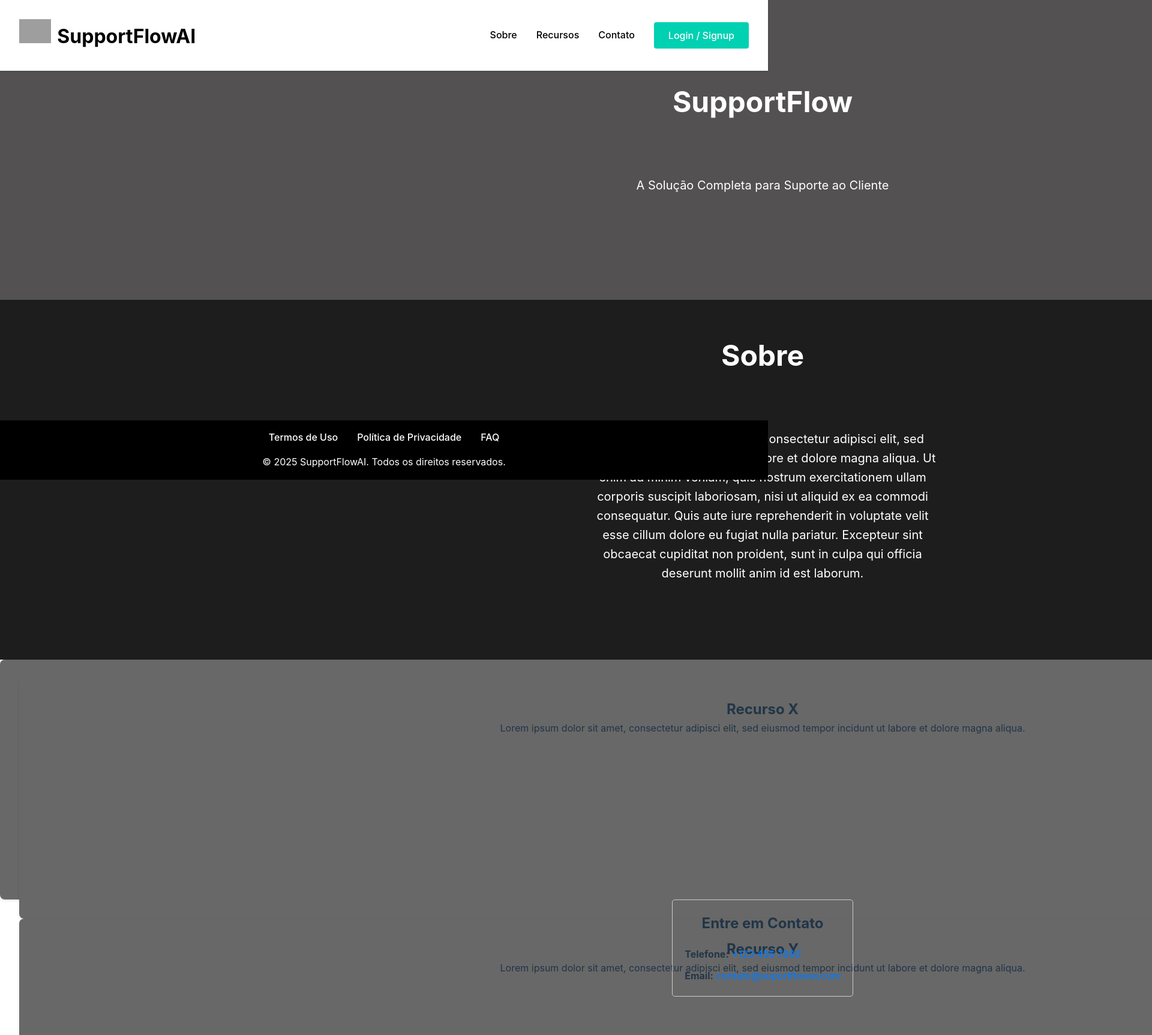
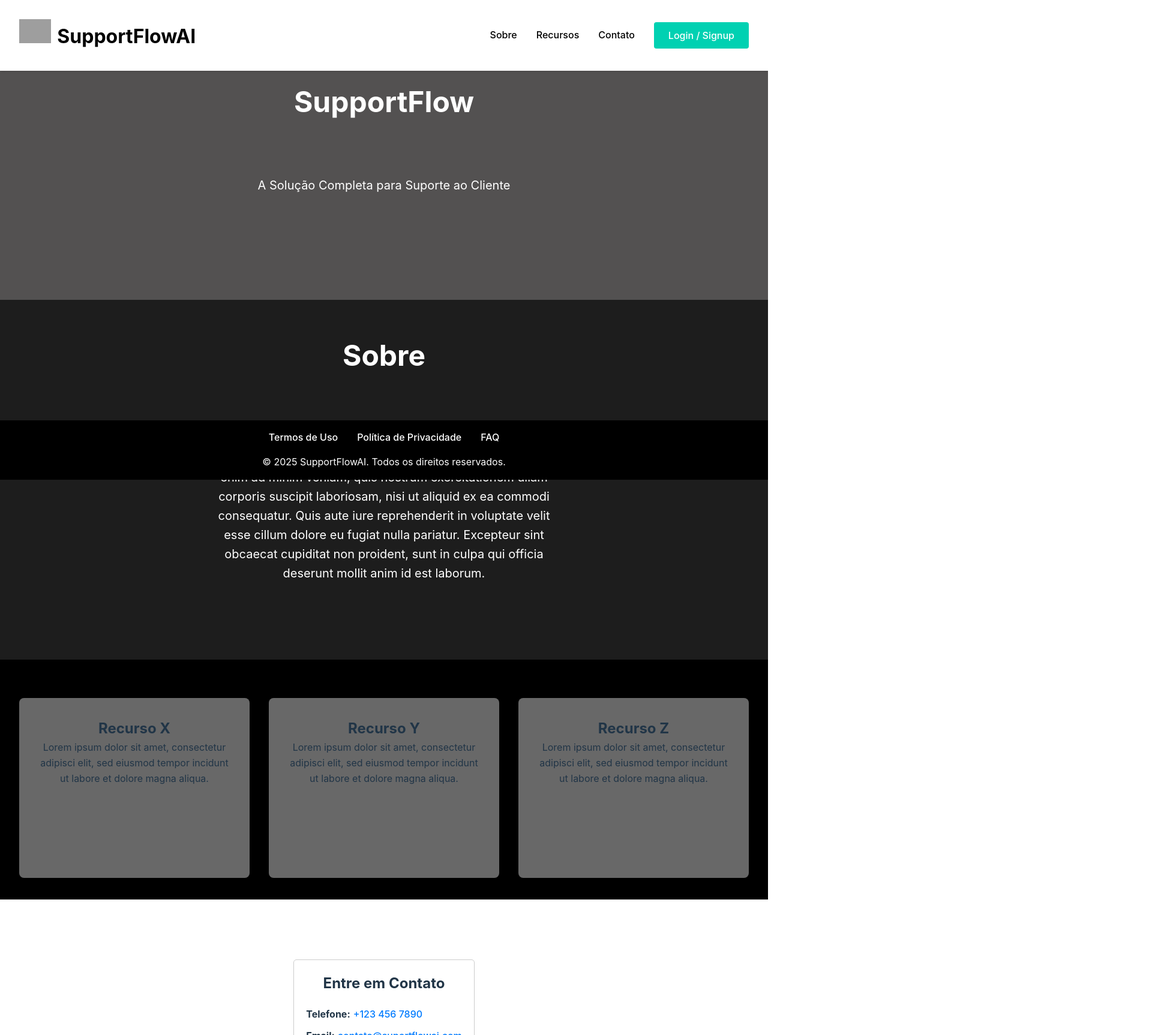
Before and after one commit to Salvadorri/SuportFlow, a React (Vite) app in the folder frontend/: page / in a window 1280 px wide. Shown: the top 1726 px of the page at 60% size, 1920 px wide, since content can reach past the window. Built offline with nearby package versions, Linux system fonts and the light colour scheme; grey boxes are pictures that could not be loaded.

Commit message:
HomePage Basica

```diff
--- a/frontend/src/components/layout/Features.jsx
+++ b/frontend/src/components/layout/Features.jsx
@@ -2,7 +2,7 @@ import React from "react";
 
 const Features = () => {
   return (
-    <div className="feature-card">
+    <div className="features">
       <div className="feature-card">
         <h2>Recurso X</h2>
         <p>
--- a/frontend/src/styles/App.css
+++ b/frontend/src/styles/App.css
@@ -86,7 +86,9 @@ body {
   text-align: center;
   padding: 4rem 2rem;
   height: 500px;
-  width: 2542px;
+  width: 100vw;
+  margin: 0;
+  box-sizing: border-box;
 }
 
 .banner h1 {
@@ -140,7 +142,7 @@ body {
   border-radius: 8px;
   text-align: center;
   box-shadow: 0 2px 4px rgba(0, 0, 0, 0.1);
-  height: 400px;
+  height: 300px;
 }
 
 /* Contact style */
@@ -151,6 +153,9 @@ body {
   border-radius: 5px;
   max-width: 400px; /* Largura máxima do container */
   margin: 0 auto; /* Centraliza o container */
+  margin-top: 100px;
+  height: 200px;
+  margin-bottom: 200px;
 }
 
 .contatos-container h2 {
```
